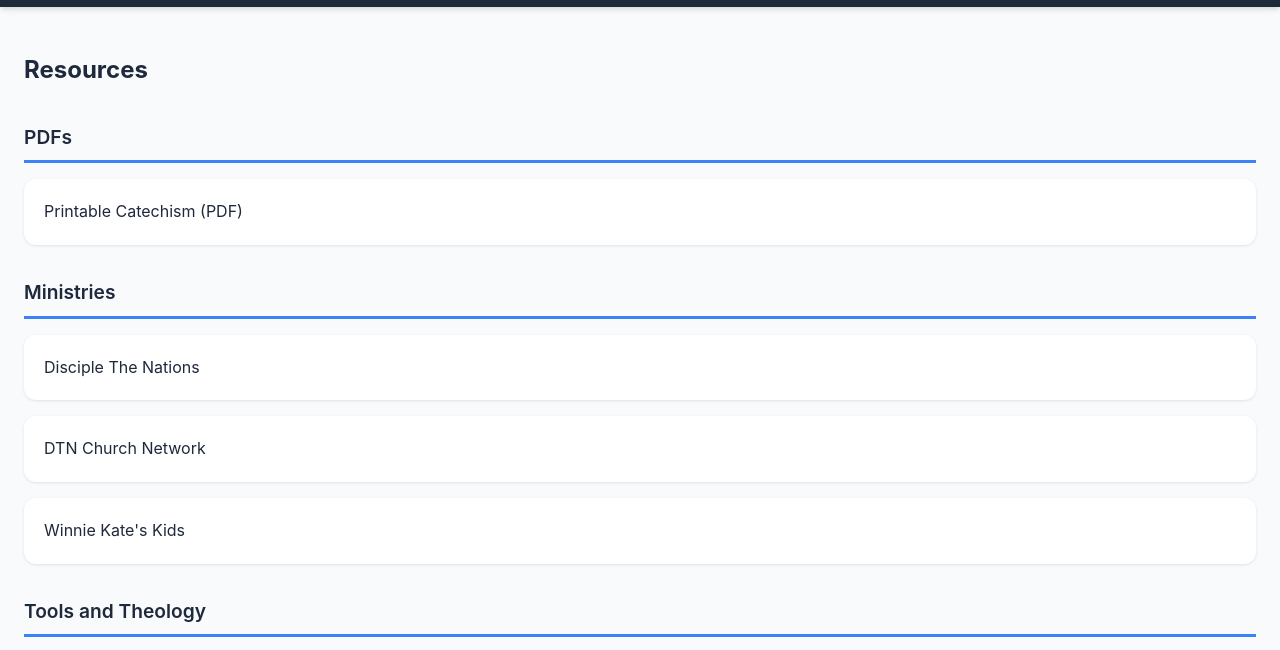
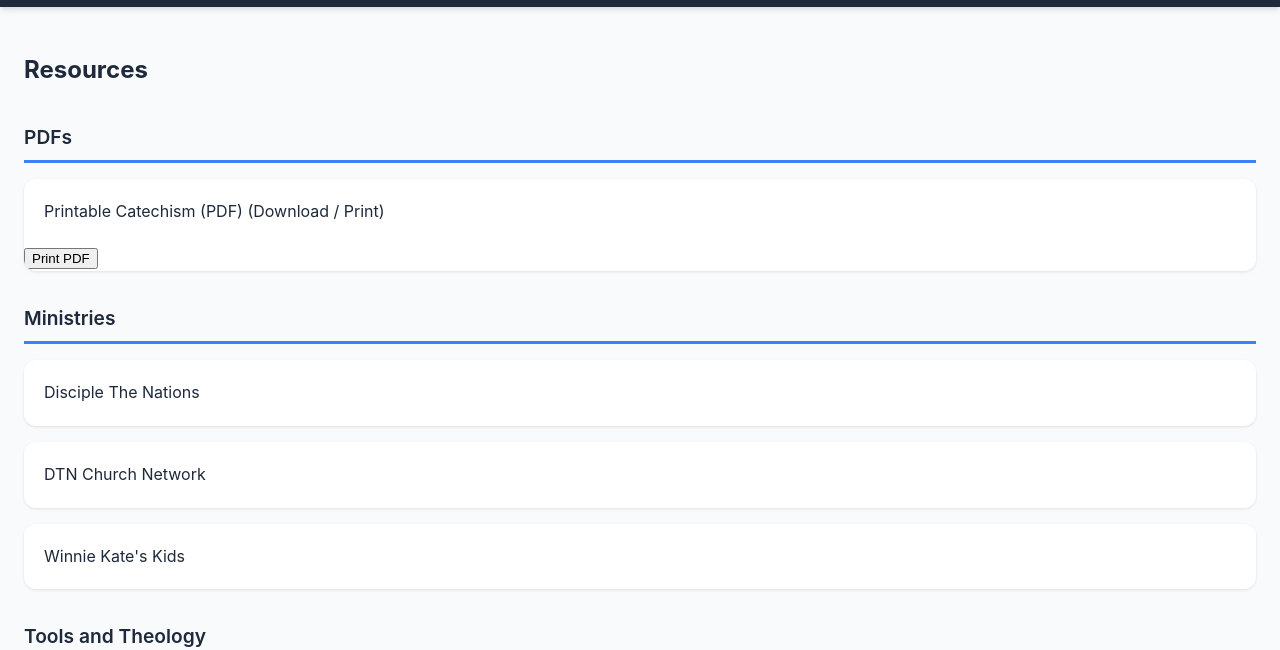
Before and after one commit to CatechiseMe/test-app, a plain HTML site: page index.html in a window 1280 px wide. Both pictures are taken after a click on the button "Resources". Shown: the part 79-729 px from the top of the page. Drawn offline with Linux system fonts and the light colour scheme.

Commit message:
Add files via upload

```diff
--- a/index.html
+++ b/index.html
@@ -4,8 +4,18 @@
   <meta charset="UTF-8">
   <meta name="viewport" content="width=device-width, initial-scale=1.0">
   <title>CatechiseMe</title>
-  <base href="./"> <!-- Ensures paths work on GitHub Pages -->
+  <base href="./">
   <link rel="stylesheet" href="css/style.css">
+
+  <!-- Manifest -->
+  <link rel="manifest" href="manifest.json">
+
+  <!-- iOS support -->
+  <link rel="apple-touch-icon" href="icon-192.png">
+  <meta name="apple-mobile-web-app-capable" content="yes">
+  <meta name="apple-mobile-web-app-status-bar-style" content="default">
+
+  <meta name="theme-color" content="#4a4a4a">
 </head>
 <body>
   <div id="update-banner" style="display:none;">
--- a/js/app.js
+++ b/js/app.js
@@ -140,13 +140,32 @@
       html += grouped[cat]
         .map(
           (r) =>
-            `<li><a href="${r.url}" target="_blank">${r.title}</a></li>`
+            `<li>
+              <a href="${r.url}"
+                target="_blank"
+                rel="noopener noreferrer"
+                ${r.url.endsWith('.pdf') ? 'download' : ''}>
+                ${r.title}
+                ${r.url.endsWith('.pdf') ? ' (Download / Print)' : ''}
+              </a>
+
+              ${r.url.endsWith('.pdf')
+                ? `<button class="print-btn" data-url="${r.url}">
+                     Print PDF
+                  </button>`
+                : ''}
+            </li>`
         )
         .join("");
       html += `</ul>`;
     }
     html += `</div>`;
     appContainer.innerHTML = html;
+    document.querySelectorAll('.print-btn').forEach(btn => {
+  btn.addEventListener('click', () => {
+    window.open(btn.dataset.url, '_blank');
+  });
+});
   }
 
   function setActiveButton(id) {
@@ -203,6 +222,10 @@
   const btn = document.getElementById('update-btn');
 
   banner.style.display = 'flex';
+  banner.querySelector('span').textContent =
+    'A new version is available. Tap Update to refresh.';
+
+  document.body.classList.add('has-update-banner');
 
   btn.onclick = () => {
     registration.waiting.postMessage({ type: 'SKIP_WAITING' });
```
Also changed, not shown: service-worker.js (+3 -4 lines).
